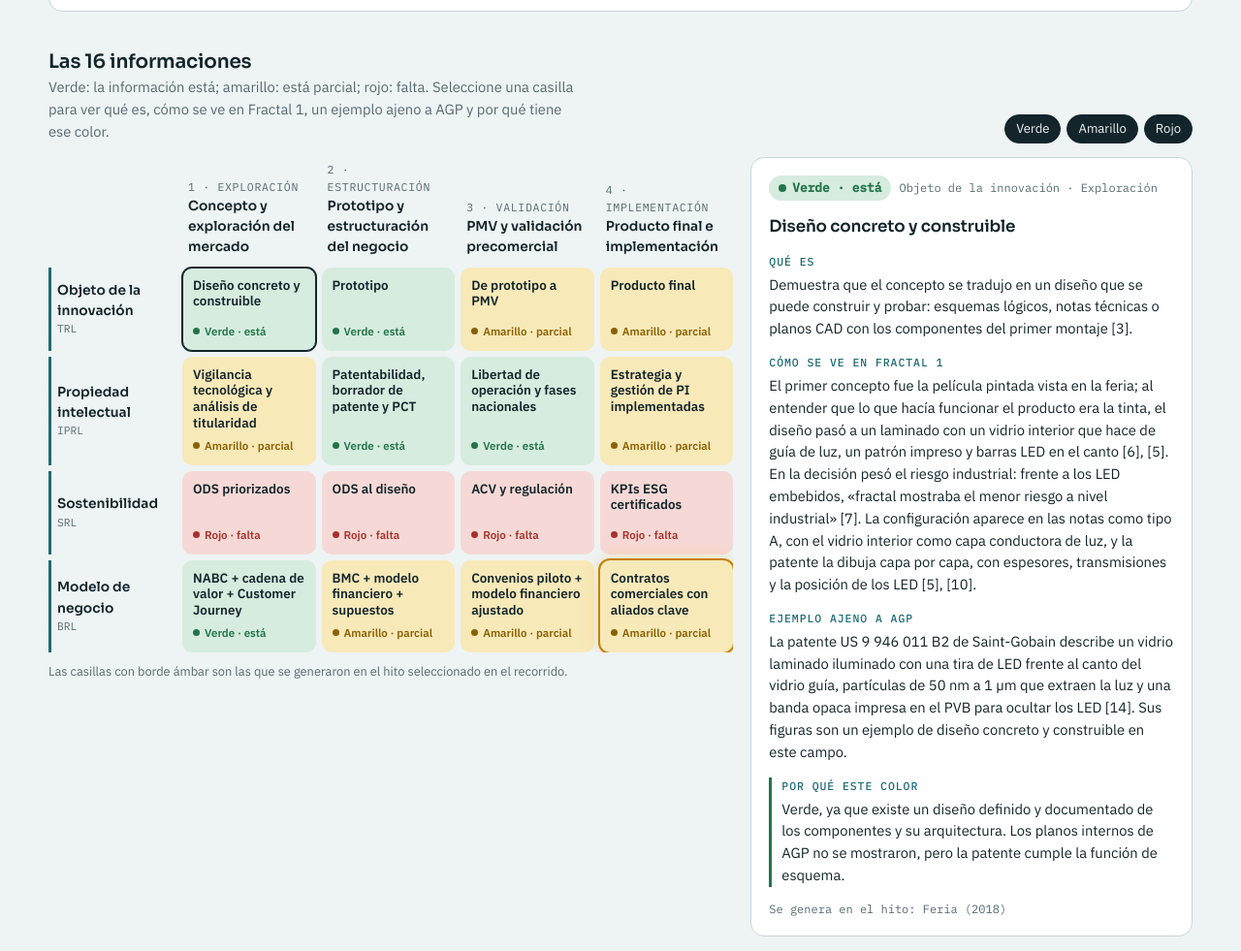
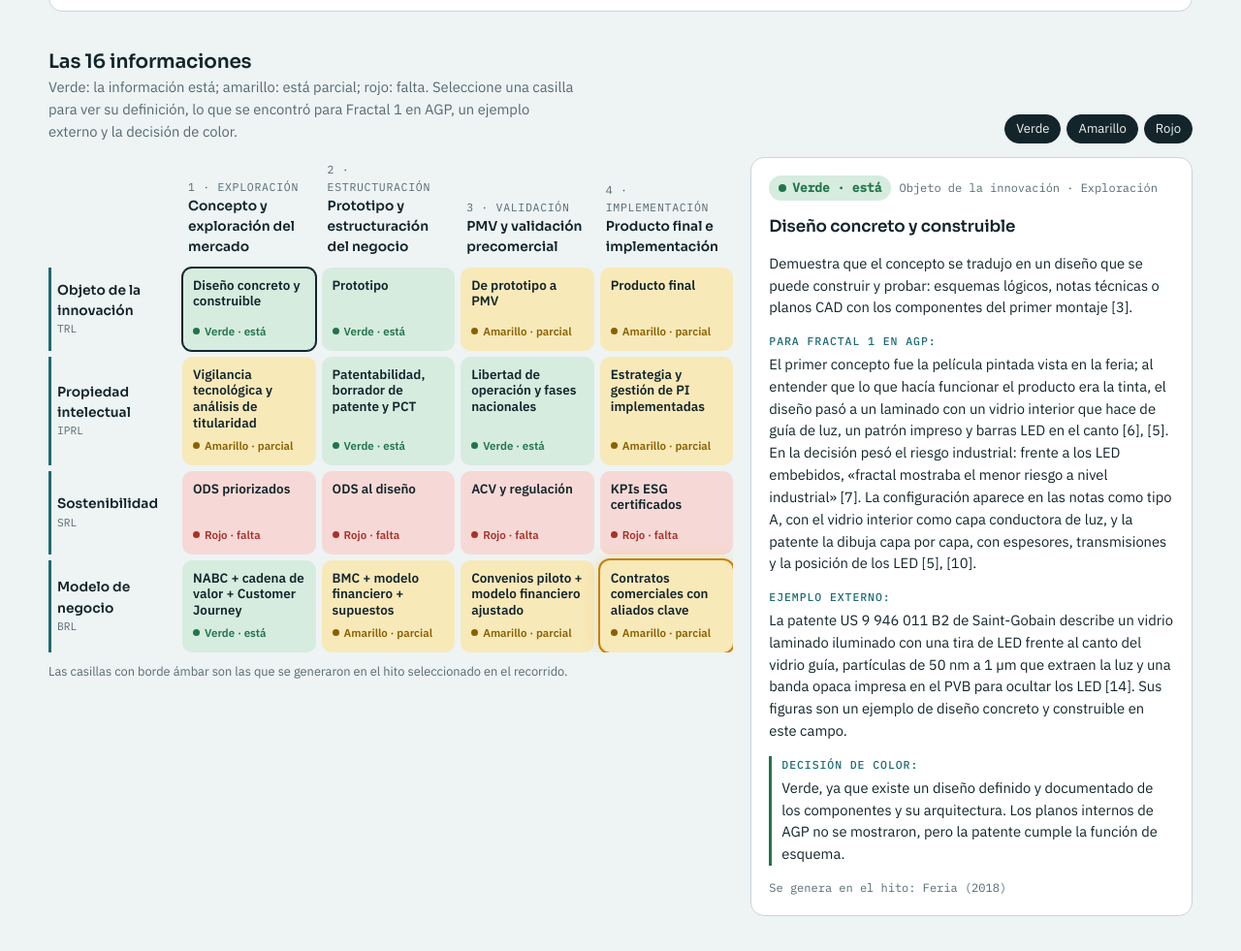
Before and after one commit to pipe-04/mapa-fractal-parcial3, a plain HTML site: page index.html in a window 1280 px wide. Shown: the part 1469-2450 px from the top of the page at 97% size. Drawn offline with Linux system fonts and the light colour scheme.

Commit message:
Add files via upload

```diff
--- a/index.html
+++ b/index.html
@@ -185,7 +185,7 @@ footer{font-size:.78rem;color:var(--muted)}
 
   <section id="mapa" aria-labelledby="h-map">
     <div class="section-head">
-      <div><h2 id="h-map">Las 16 informaciones</h2><p>Verde: la información está; amarillo: está parcial; rojo: falta. Seleccione una casilla para ver qué es, cómo se ve en Fractal 1, un ejemplo ajeno a AGP y por qué tiene ese color.</p></div>
+      <div><h2 id="h-map">Las 16 informaciones</h2><p>Verde: la información está; amarillo: está parcial; rojo: falta. Seleccione una casilla para ver su definición, lo que se encontró para Fractal 1 en AGP, un ejemplo externo y la decisión de color.</p></div>
       <div class="filters" id="filters" role="group" aria-label="Filtrar por color"></div>
     </div>
     <div class="map-layout">
@@ -256,10 +256,10 @@ function renderDetail(){
   document.getElementById("detail").innerHTML = `
     <div class="meta"><span class="pill ${it.color}"><span class="dot"></span>${CNAME[it.color]}</span><span>${sub[1]} · ${STAGES[it.stage]}</span></div>
     <h3>${it.name}</h3>
-    <div class="block"><h4>Qué es</h4><p>${it.que}</p></div>
-    <div class="block"><h4>Cómo se ve en Fractal 1</h4><p>${it.como}</p></div>
-    <div class="block"><h4>Ejemplo ajeno a AGP</h4><p>${it.ejemplo}</p>${links}</div>
-    <div class="block why ${it.color}"><h4>Por qué este color</h4><p>${it.porque}</p></div>
+    <div class="block"><p>${it.que}</p></div>
+    <div class="block"><h4>Para Fractal 1 en AGP:</h4><p>${it.como}</p></div>
+    <div class="block"><h4>Ejemplo externo:</h4><p>${it.ejemplo}</p>${links}</div>
+    <div class="block why ${it.color}"><h4>Decisión de Color:</h4><p>${it.porque}</p></div>
     <div class="meta">Se genera en el hito: ${st.name}${st.date?" ("+st.date+")":""}</div>`;
 }
 
```
